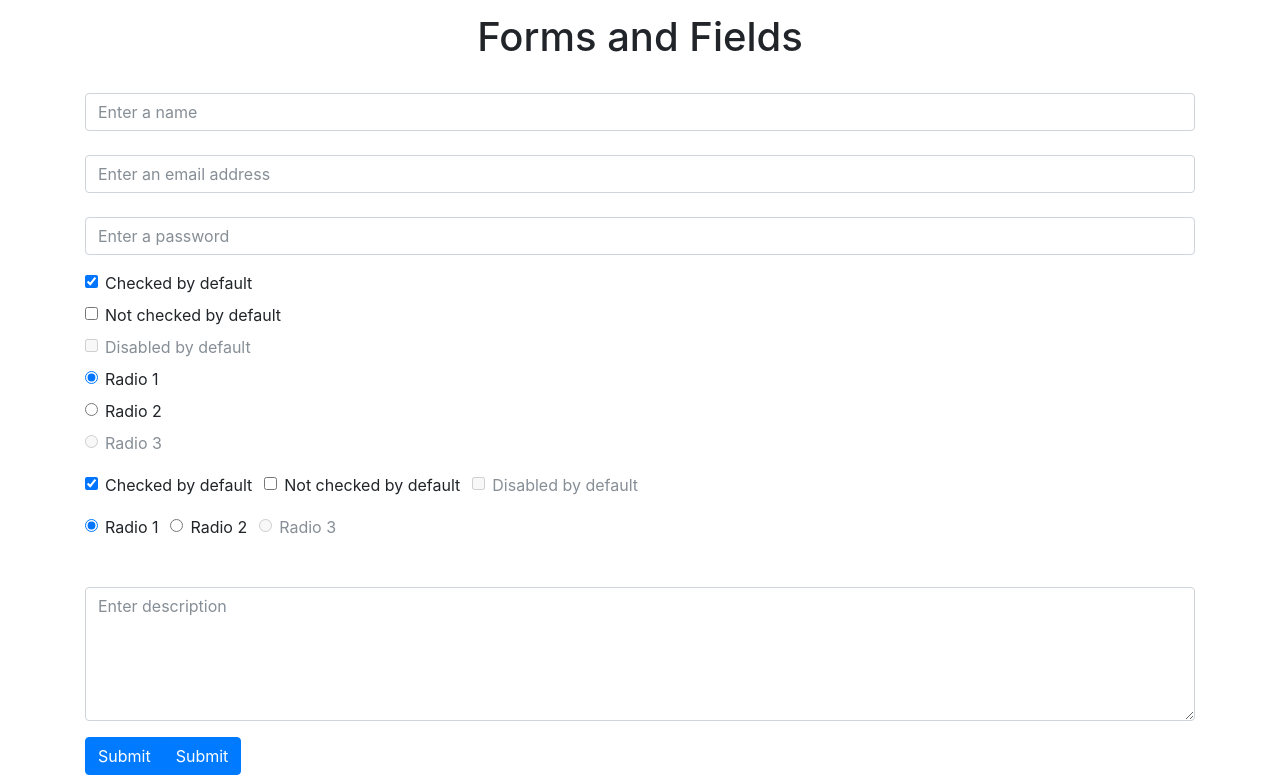
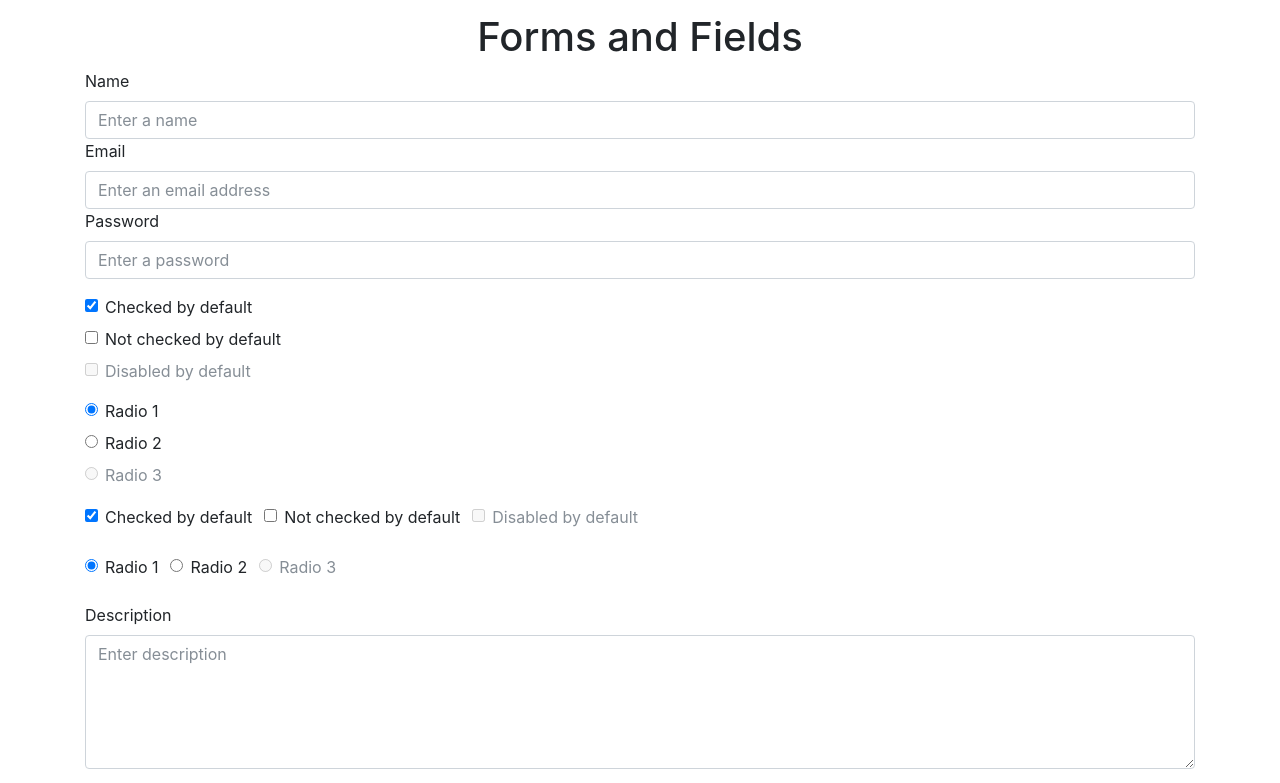
Before and after one commit to Gurenax/react-bootstrap-components, a React (Create React App) app: page / in a window 1280 px wide. Shown: the part 1280-2063 px from the top of the page. Built offline with nearby package versions, Linux system fonts and the light colour scheme.

Commit message:
Remove form group type for checkbox form groups

```diff
--- a/src/App.js
+++ b/src/App.js
@@ -75,17 +75,17 @@ class App extends Component {
             <h1>Forms and Fields</h1>
             <Form>
               <FormGroup>
-                <Label forId='textName'>Name</Label>
+                <Label forId='textName' title='Name' />
                 <TextField id='textName' type='text' placeholder='Enter a name' />
 
-                <Label forId='textEmail'>Email</Label>
+                <Label forId='textEmail' title='Email' />
                 <TextField id='textEmail' type='email' placeholder='Enter an email address' />
 
-                <Label forId='textPassword'>Password</Label>
+                <Label forId='textPassword' title='Password' />
                 <TextField id='textPassword' type='password' placeholder='Enter a password' />
               </FormGroup>
 
-              <FormGroup type='check'>
+              <FormGroup>
                 <Checkbox id='checkMe' description='Checked by default' checked />
                 <Checkbox id='checkMe2' description='Not checked by default' />
                 <Checkbox id='checkMe2' description='Disabled by default' disabled />
@@ -97,7 +97,7 @@ class App extends Component {
                 <RadioButton id='radio3' group='radioGrp1' value='option3' description='Radio 3' disabled />
               </FormGroup>
 
-              <FormGroup type='check'>
+              <FormGroup>
                 <Checkbox id='inlineCheck1' description='Checked by default' inline checked />
                 <Checkbox id='inlineCheck2' description='Not checked by default' inline />
                 <Checkbox id='inlineCheck3' description='Disabled by default' inline disabled />
@@ -110,13 +110,13 @@ class App extends Component {
               </FormGroup>
 
               <FormGroup>
-                <Label forId='textArea'>Description</Label>
-                <TextArea id='textArea' rows='5' placeholder='Enter description' />
+                <Label forId='textArea' title='Description' />
+                <TextArea id='textArea' rows='5' placeholder='Enter description' value='' />
               </FormGroup>
 
               <ButtonGroup>
-                <FormButton type='submit'>Submit</FormButton>
-                <FormButton type='reset'>Clear</FormButton>
+                <FormButton type='submit' title='Submit' />
+                <FormButton type='reset' title='Clear' />
               </ButtonGroup>
             </Form>
           </div>
```
